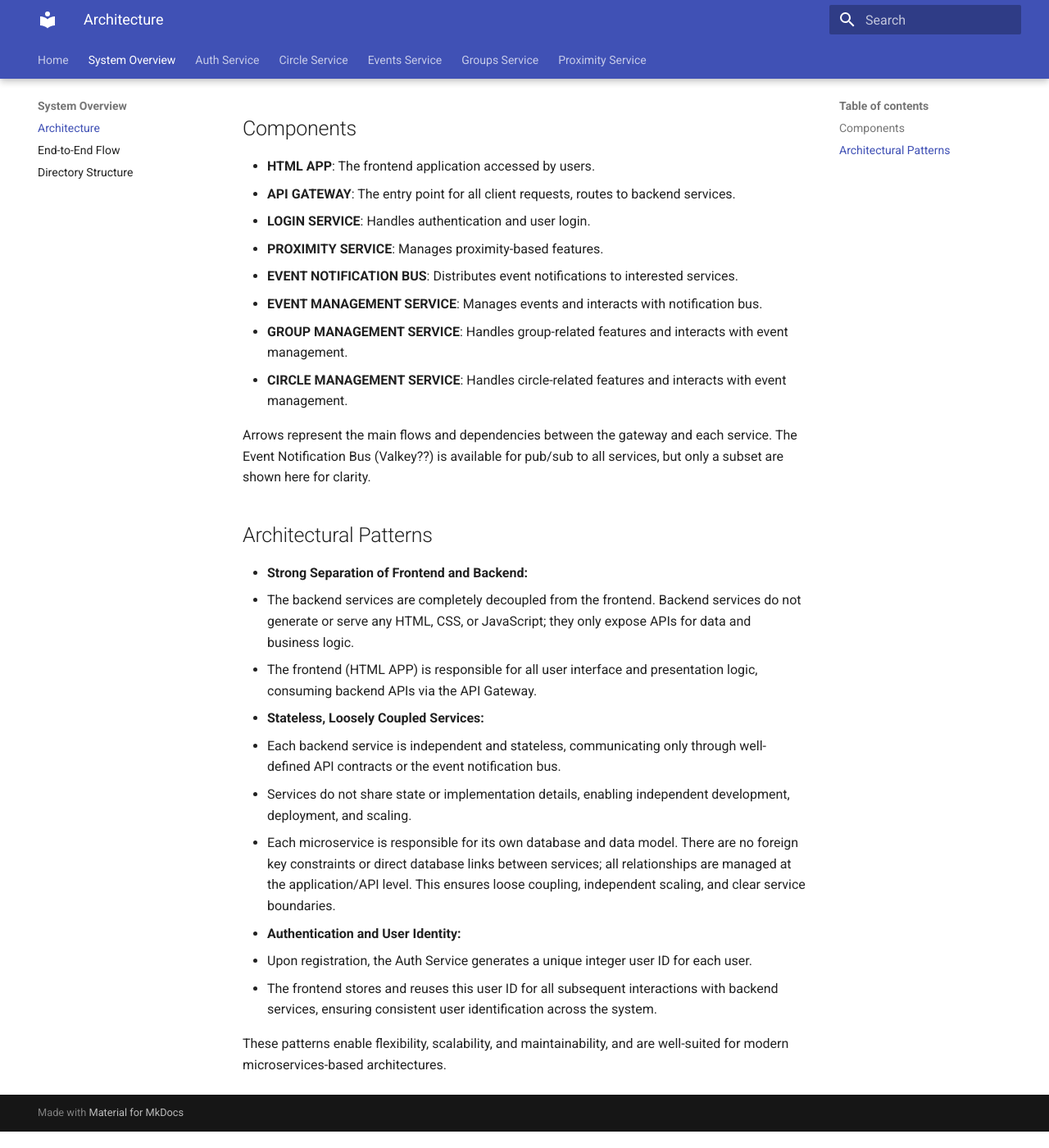
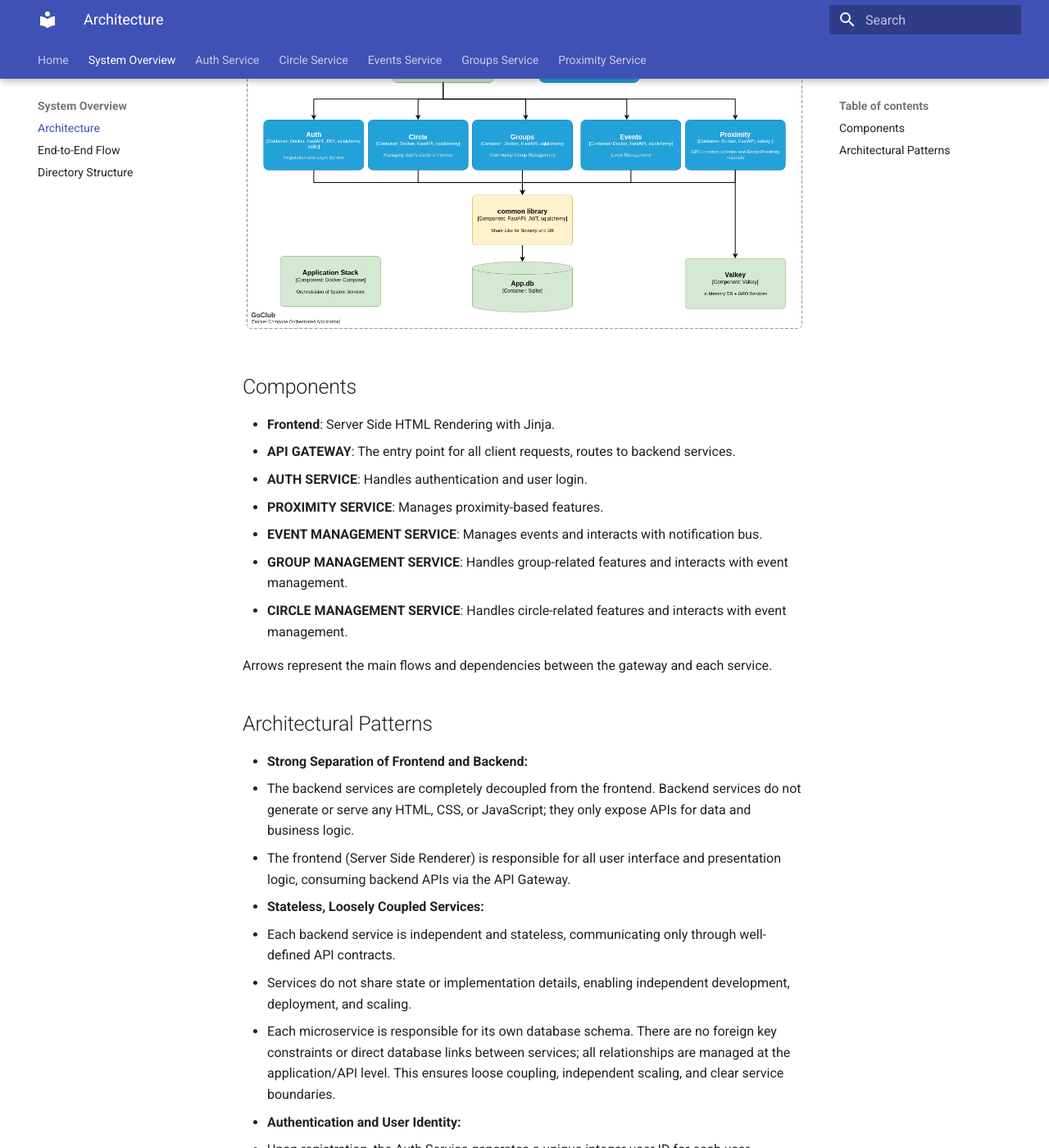
Before and after one commit to The-Parliment/cs3305_2026_team_8, an MkDocs documentation site: the page built from docs/Architecture.md, in a window 1280 px wide and 1400 px high, scrolled down 434 px. Shown: the whole window at 82% size. Built offline with MkDocs 1.6.1 and Material for MkDocs 9.7.7, drawn with Linux system fonts in a browser that asks for light colours.

Commit message:
New Arch diagram

````diff
--- a/docs/Architecture.md
+++ b/docs/Architecture.md
@@ -4,55 +4,30 @@ This diagram represents the high-level architecture of the system.
 
 Each box is a service or component, and arrows indicate REST data flow.
 
-```mermaid
-graph TD
-    subgraph Frontend
-        HTML_APP["HTML APP"]
-    end
-    subgraph Gateway
-        API_GATEWAY["API GATEWAY"]
-    end
-    subgraph Micro-services
-        AUTH["AUTH SERVICE"]
-        PROXIMITY["PROXIMITY SERVICE"]
-        EVENT_MANAGEMENT["EVENT MANAGEMENT SERVICE"]
-        GROUP_MANAGEMENT["GROUP MANAGEMENT SERVICE"]
-        CIRCLE_MANAGEMENT["CIRCLE MANAGEMENT SERVICE"]
-        EVENT_NOTIFICATION["EVENT NOTIFICATION BUS"]
-    end
-
-    HTML_APP --> API_GATEWAY
-    API_GATEWAY --> AUTH
-    API_GATEWAY --> EVENT_MANAGEMENT
-    API_GATEWAY --> GROUP_MANAGEMENT
-    API_GATEWAY --> CIRCLE_MANAGEMENT
-    API_GATEWAY --> PROXIMITY
-
-```
+![GoClub Architecture](images/GoClub_Arch.drawio.png)
 
 ## Components
-- **HTML APP**: The frontend application accessed by users.
+- **Frontend**: Server Side HTML Rendering with Jinja.
 - **API GATEWAY**: The entry point for all client requests, routes to backend services.
-- **LOGIN SERVICE**: Handles authentication and user login.
+- **AUTH SERVICE**: Handles authentication and user login.
 - **PROXIMITY SERVICE**: Manages proximity-based features.
-- **EVENT NOTIFICATION BUS**: Distributes event notifications to interested services.
 - **EVENT MANAGEMENT SERVICE**: Manages events and interacts with notification bus.
 - **GROUP MANAGEMENT SERVICE**: Handles group-related features and interacts with event management.
 - **CIRCLE MANAGEMENT SERVICE**: Handles circle-related features and interacts with event management.
 
-Arrows represent the main flows and dependencies between the gateway and each service. The Event Notification Bus (Valkey??) is available for pub/sub to all services, but only a subset are shown here for clarity.
+Arrows represent the main flows and dependencies between the gateway and each service.
 
 ## Architectural Patterns
 
 - **Strong Separation of Frontend and Backend:**
   - The backend services are completely decoupled from the frontend. Backend services do not generate or serve any HTML, CSS, or JavaScript; they only expose APIs for data and business logic.
-  - The frontend (HTML APP) is responsible for all user interface and presentation logic, consuming backend APIs via the API Gateway.
+  - The frontend (Server Side Renderer) is responsible for all user interface and presentation logic, consuming backend APIs via the API Gateway.
 
 - **Stateless, Loosely Coupled Services:**
 
-  - Each backend service is independent and stateless, communicating only through well-defined API contracts or the event notification bus.
+  - Each backend service is independent and stateless, communicating only through well-defined API contracts.
   - Services do not share state or implementation details, enabling independent development, deployment, and scaling.
-  - Each microservice is responsible for its own database and data model. There are no foreign key constraints or direct database links between services; all relationships are managed at the application/API level. This ensures loose coupling, independent scaling, and clear service boundaries.
+  - Each microservice is responsible for its own database schema. There are no foreign key constraints or direct database links between services; all relationships are managed at the application/API level. This ensures loose coupling, independent scaling, and clear service boundaries.
 
 
 
````
Also changed, not shown: docs/images/GoClub_Arch.drawio.png (added), 1 other file.
